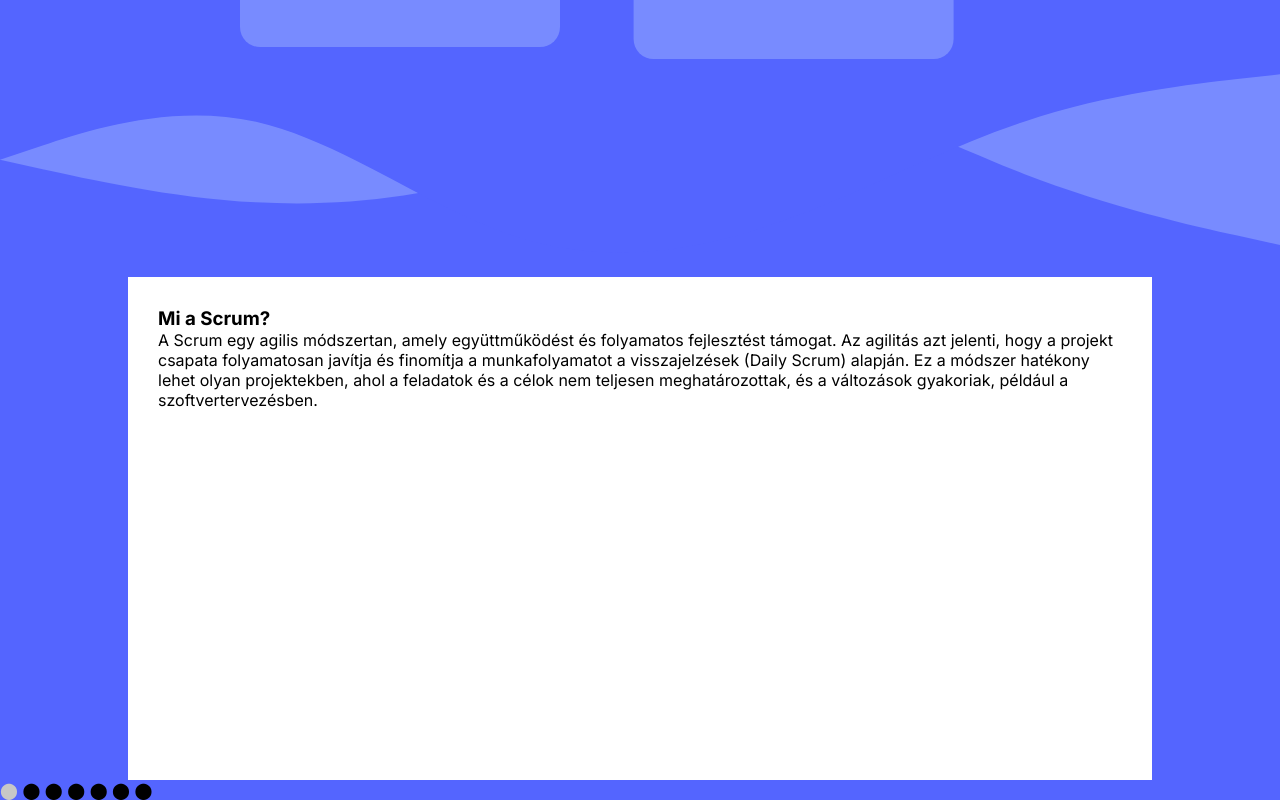
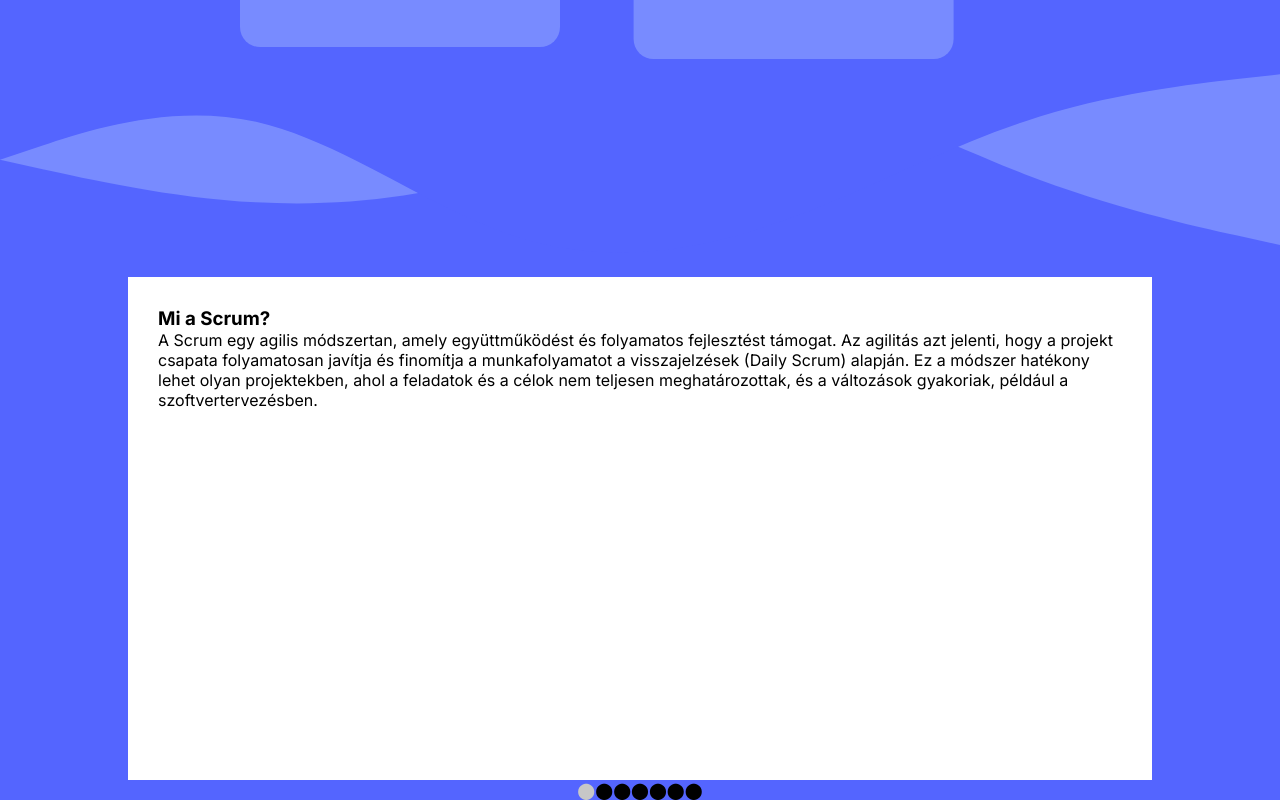
Before and after one commit to WR0NGTH3HU4/SprintStream, a SvelteKit app in the folder app/: page /scrum_oldal in a window 1280 px wide. Shown: the part 1111-1911 px from the top of the page. Built offline with nearby package versions, Linux system fonts and the light colour scheme.

Commit message:
controls panel középre igazítása

```diff
--- a/app/src/routes/scrum_oldal/+page.svelte
+++ b/app/src/routes/scrum_oldal/+page.svelte
@@ -471,6 +471,13 @@
 
         align-items: center;
 
+    }
+    .controls{
+        display: flex;
+        flex-direction: row;
+        flex-wrap: nowrap;
+        justify-content: center;
+        align-items: center;
     }
 
     .gomb{
```
